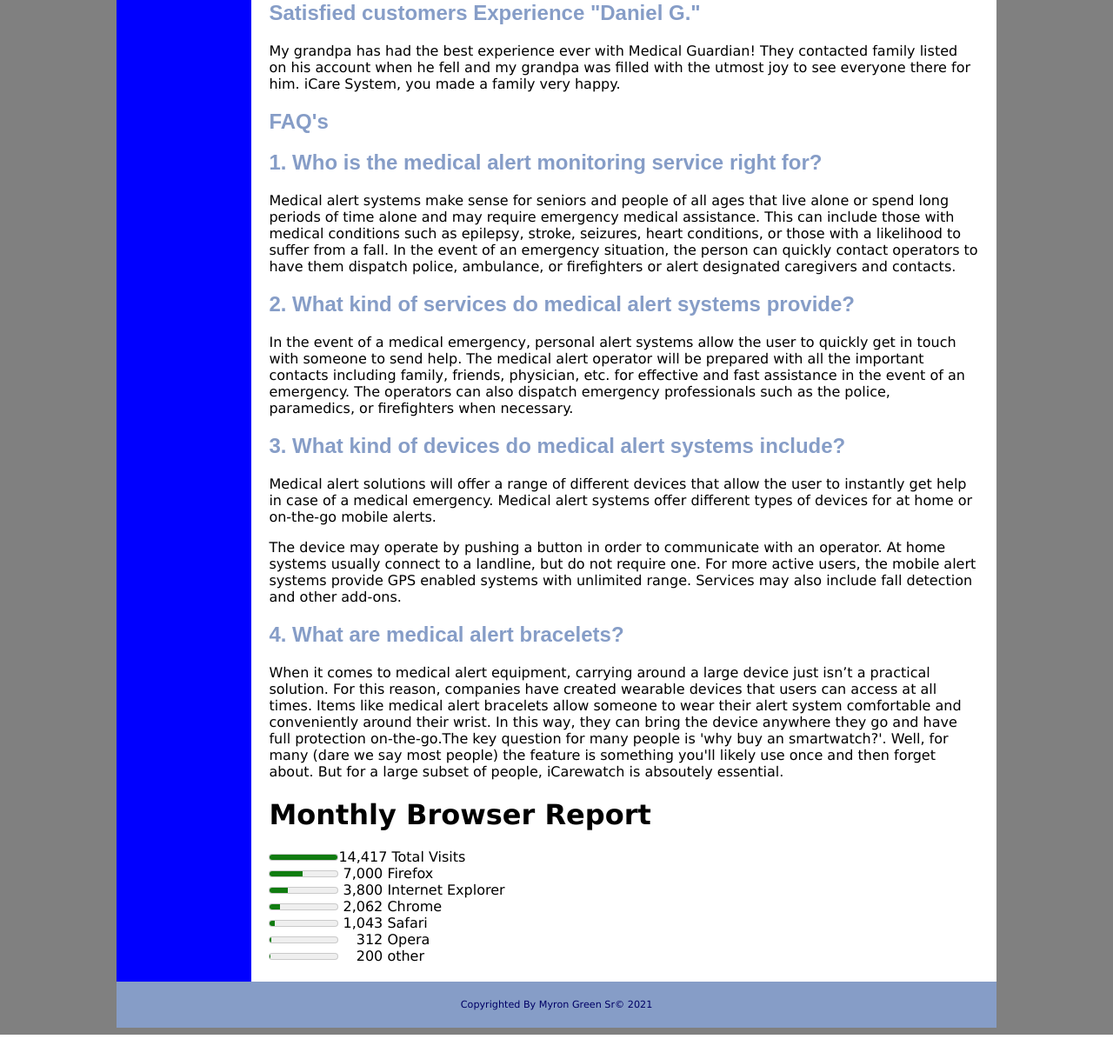
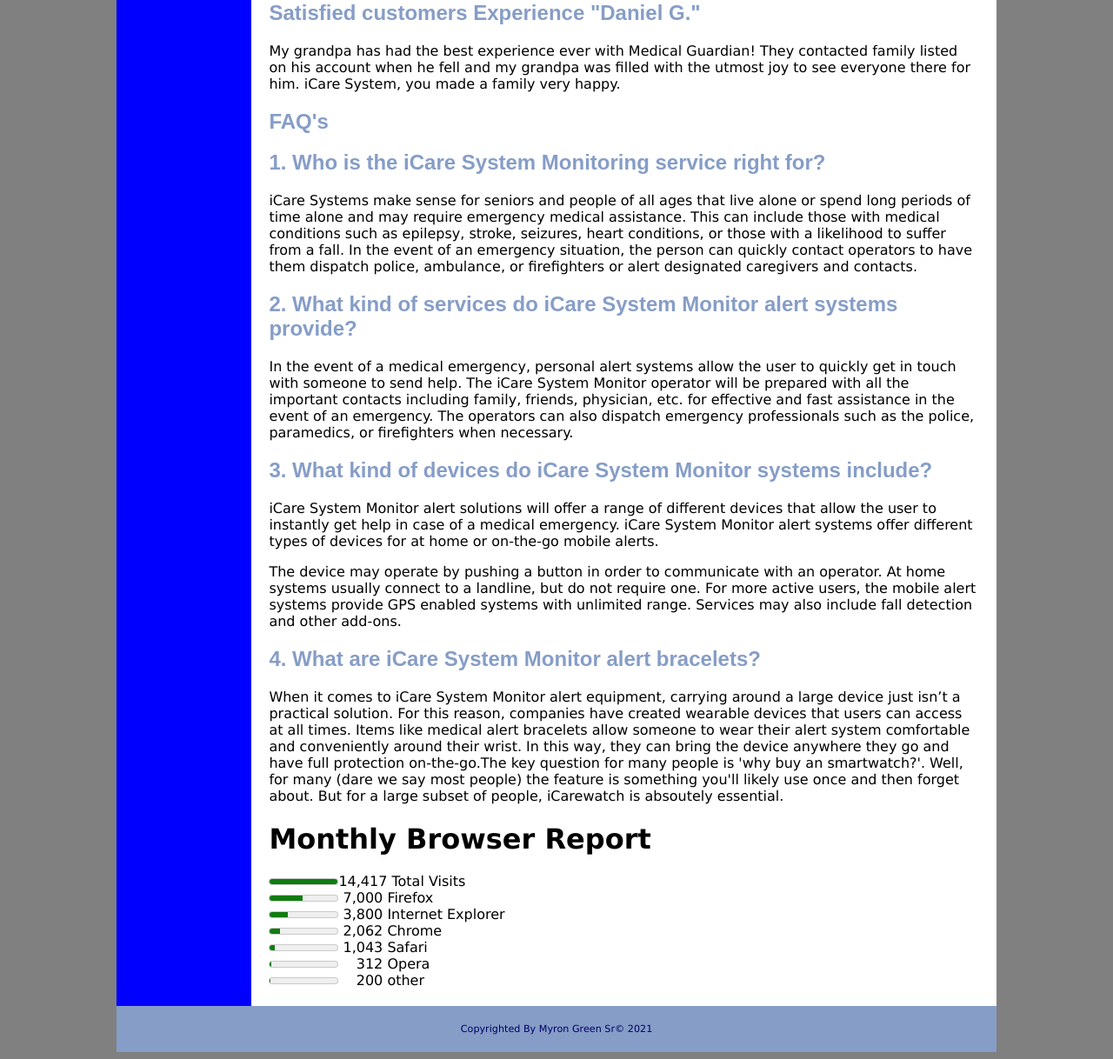
Before and after one commit to myrongreensr/Labwork6, a PHP site: page /history.php in a window 1280 px wide. Shown: the part 520-1738 px from the top of the page at 87% size. Before the commit the page ends 1710 px from the top, so only its background shows below. Run offline with PHP 8.4, Linux system fonts and the light colour scheme.

Commit message:
updated verbiage history
updated FAQ's verbiage

```diff
--- a/history.php
+++ b/history.php
@@ -79,23 +79,23 @@ footer { font-size:70%;
   	<h2>Satisfied customers Experience "Daniel G."</h2>
     <p>My grandpa has had the best experience ever with Medical Guardian! They contacted family listed on his account when he fell and my grandpa was filled with the utmost joy to see everyone there for him. iCare System, you made a family very happy.</p>
     <h2>FAQ's</h2>
-	<h2>1. Who is the medical alert monitoring service right for?</h2>
+	<h2>1. Who is the iCare System Monitoring service right for?</h2>
 
-  <p>Medical alert systems make sense for seniors and people of all ages that live alone or spend long periods of time alone and may require emergency medical assistance. This can include those with medical conditions such as epilepsy, stroke, seizures, heart conditions, or those with a likelihood to suffer from a fall. In the event of an emergency situation, the person can quickly contact operators to have them dispatch police, ambulance, or firefighters or alert designated caregivers and contacts.</p>
+  <p>iCare Systems make sense for seniors and people of all ages that live alone or spend long periods of time alone and may require emergency medical assistance. This can include those with medical conditions such as epilepsy, stroke, seizures, heart conditions, or those with a likelihood to suffer from a fall. In the event of an emergency situation, the person can quickly contact operators to have them dispatch police, ambulance, or firefighters or alert designated caregivers and contacts.</p>
 
-<h2>2. What kind of services do medical alert systems provide?</h2>
+<h2>2. What kind of services do iCare System Monitor alert systems provide?</h2>
 
-<p>In the event of a medical emergency, personal alert systems allow the user to quickly get in touch with someone to send help. The medical alert operator will be prepared with all the important contacts including family, friends, physician, etc. for effective and fast assistance in the event of an emergency. The operators can also dispatch emergency professionals such as the police, paramedics, or firefighters when necessary.</p>
+<p>In the event of a medical emergency, personal alert systems allow the user to quickly get in touch with someone to send help. The iCare System Monitor operator will be prepared with all the important contacts including family, friends, physician, etc. for effective and fast assistance in the event of an emergency. The operators can also dispatch emergency professionals such as the police, paramedics, or firefighters when necessary.</p>
 
-<h2>3. What kind of devices do medical alert systems include?</h2>
+<h2>3. What kind of devices do iCare System Monitor systems include?</h2>
 
-<p>Medical alert solutions will offer a range of different devices that allow the user to instantly get help in case of a medical emergency. Medical alert systems offer different types of devices for at home or on-the-go mobile alerts.</p>
+<p>iCare System Monitor alert solutions will offer a range of different devices that allow the user to instantly get help in case of a medical emergency. iCare System Monitor alert systems offer different types of devices for at home or on-the-go mobile alerts.</p>
 
 The device may operate by pushing a button in order to communicate with an operator. At home systems usually connect to a landline, but do not require one. For more active users, the mobile alert systems provide GPS enabled systems with unlimited range. Services may also include fall detection and other add-ons.</p>
 
-<h2>4. What are medical alert bracelets? </h2>
+<h2>4. What are iCare System Monitor alert bracelets? </h2>
 
-<p>When it comes to medical alert equipment, carrying around a large device just isn’t a practical solution. For this reason, companies have created wearable devices that users can access at all times. Items like medical alert bracelets allow someone to wear their alert system comfortable and conveniently around their wrist. In this way, they can bring the device anywhere they go and have full protection on-the-go.The key question for many people is 'why buy an smartwatch?'. Well, for many (dare we say most people) the feature is something you'll likely use once and then forget about. But for a large subset of people, iCarewatch is absoutely essential.</p>
+<p>When it comes to iCare System Monitor alert equipment, carrying around a large device just isn’t a practical solution. For this reason, companies have created wearable devices that users can access at all times. Items like medical alert bracelets allow someone to wear their alert system comfortable and conveniently around their wrist. In this way, they can bring the device anywhere they go and have full protection on-the-go.The key question for many people is 'why buy an smartwatch?'. Well, for many (dare we say most people) the feature is something you'll likely use once and then forget about. But for a large subset of people, iCarewatch is absoutely essential.</p>
 
 
 
```
